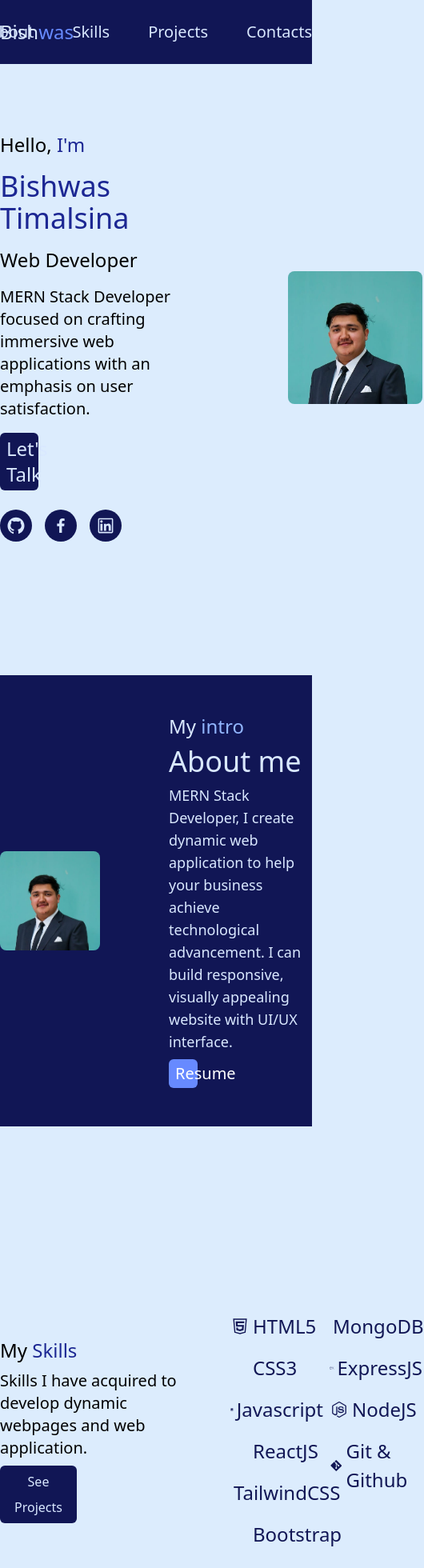
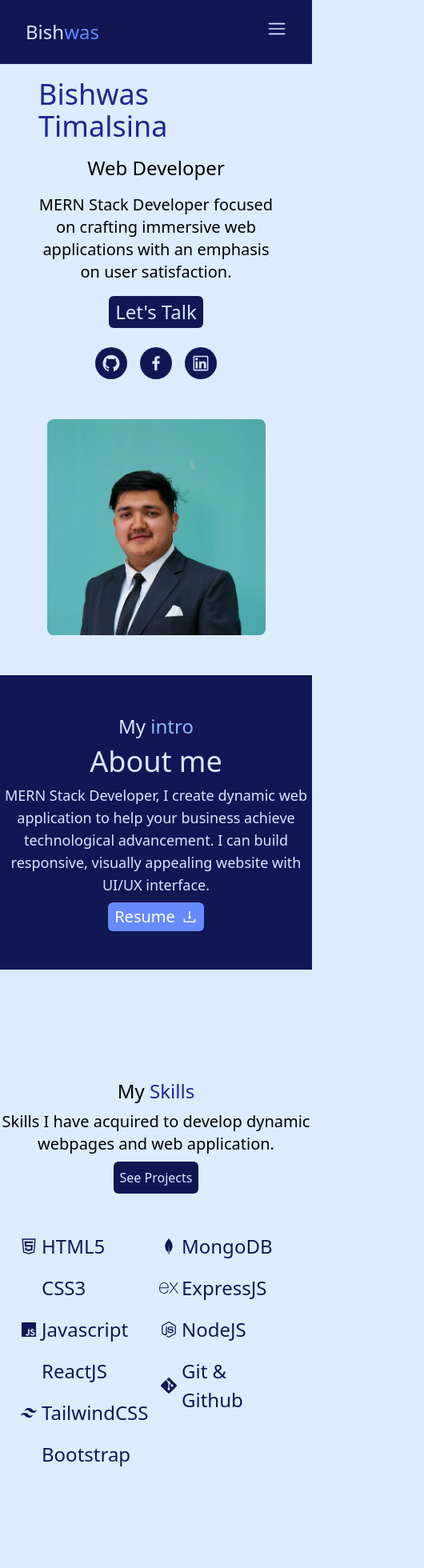
Before and after one commit to Bishwas-Timalsina/portfolio, a React (Create React App) app: page / in a window 390 px wide. Shown: the top 1960 px of the page at 80% size, 530 px wide, since content can reach past the window. Built offline with nearby package versions, Linux system fonts and the light colour scheme; some icons are missing.

Commit message:
responsive

```diff
--- a/src/components/AboutMe.jsx
+++ b/src/components/AboutMe.jsx
@@ -16,17 +16,17 @@ const AboutMe = () => {
         <>
             <div className='flex flex-col justify-center items-center bg-nav' id='about'>
                 <div className='max-w-7xl mx-auto grid grid-cols-12 justify-between items-center gap-8 py-12'>
-                    <div className='col-span-6'>
+                    <div className='md:col-span-6 col-span-12 md:flex justify-center md:justify-start hidden'>
                         <img src={image} alt="" className='w-[70%] rounded-lg' />
                     </div>
-                    <div className='col-span-6 flex flex-col leading-8 gap-y-2'>
+                    <div className='md:col-span-6 col-span-12 flex flex-col jjustify-center items-center leading-8 gap-y-2'>
                         <p className='text-2xl font-[500] text-textPrimary'>My
                             <span className='text-ctaHover'> intro</span>
                         </p>
                         <p className='text-textPrimary text-4xl'>About me</p>
-                        <p className='text-lg text-textPrimary'>MERN Stack Developer, I create dynamic web application to help your business achieve technological advancement.
+                        <p className='text-lg text-textPrimary text-center'>MERN Stack Developer, I create dynamic web application to help your business achieve technological advancement.
                             I can build responsive, visually appealing website with UI/UX interface.</p>
-                        <button className='bg-ctaSecondary text-white text-xl px-2 py-1 rounded-md hover:bg-ctaHover w-[20%] flex items-center gap-2'
+                        <button className='bg-ctaSecondary text-white text-xl px-2 py-1 rounded-md hover:bg-ctaHover flex items-center gap-2'
                             onClick={handleDownload}>
                             Resume <AiOutlineDownload />
                         </button>
--- a/src/components/HeroSection.jsx
+++ b/src/components/HeroSection.jsx
@@ -9,17 +9,17 @@ const HeroSection = () => {
     return (
         <>
             <div className='h-[100vh] flex flex-col justify-center items-center' id='home'>
-                <div className='max-w-7xl mx-auto grid grid-cols-12 justify-between items-center gap-12 py-12'>
-                    <div className='col-span-6 flex flex-col leading-8 gap-y-4'>
+                <div className='max-w-7xl mx-auto grid md:grid-cols-12 grid-cols-4 justify-between items-center gap-12 py-12'>
+                    <div className='md:col-span-6 col-span-4 flex flex-col justify-center md:items-start items-center leading-8 gap-y-4 md:px-0 px-12'>
                         <p className='text-2xl font-[500]'>Hello,
                             <span className='text-textSec'> I'm</span>
                         </p>
                         <p className='text-textSec text-4xl'>Bishwas Timalsina</p>
                         <p className='text-2xl'>Web Developer</p>
-                        <p className='text-xl'>MERN Stack Developer focused on crafting immersive web applications with an emphasis on user satisfaction.</p>
+                        <p className='text-xl text-center md:text-left'>MERN Stack Developer focused on crafting immersive web applications with an emphasis on user satisfaction.</p>
 
                         <Link to="contacts" smooth={true} duration={500}>
-                            <button className='bg-ctaPrimary text-textPrimary text-2xl px-2 py-1 rounded-md hover:bg-ctaSecondary w-[20%]'>Let's Talk</button>
+                            <button className='bg-ctaPrimary text-textPrimary text-2xl px-2 py-1 rounded-md hover:bg-ctaSecondary '>Let's Talk</button>
                         </Link>
 
 
@@ -39,7 +39,7 @@ const HeroSection = () => {
                         </div>
                     </div>
 
-                    <div className='col-span-6 flex justify-end'>
+                    <div className='md:col-span-6 col-span-4 flex md:justify-end justify-center'>
                         <img src={image} alt="" className='w-[70%] rounded-lg' />
                     </div>
                 </div>
--- a/src/components/Navbar.jsx
+++ b/src/components/Navbar.jsx
@@ -1,42 +1,98 @@
-import React from 'react'
-import { Link } from 'react-scroll'
+import React, { useEffect, useState } from 'react';
+import { Link } from 'react-scroll';
+import { RxHamburgerMenu } from 'react-icons/rx';
+import { AiOutlineClose } from 'react-icons/ai';
 
 const Navbar = () => {
+    const [isClicked, setIsClicked] = useState(true);
+    const [navShow, setNavShow] = useState(false);
+    const [resNav, setResNav] = useState(false);
+
+    const handleClick = () => {
+        setIsClicked(!isClicked);
+        if (isClicked) {
+            setNavShow(true);
+        } else {
+            setNavShow(false);
+        }
+    };
+
+    useEffect(() => {
+        const updateWindowDimensions = () => {
+            if (window.innerWidth < 420) {
+                setResNav(true);
+            } else {
+                setResNav(false);
+            }
+        };
+
+        window.addEventListener('resize', updateWindowDimensions);
+
+        // Initial window size calculation
+        updateWindowDimensions();
+
+        // Clean up the event listener when the component unmounts
+        return () => {
+            window.removeEventListener('resize', updateWindowDimensions);
+        };
+    }, []);
+
     return (
         <>
-            <div className='bg-nav fixed w-full z-100 navbar'>
-                <div className='max-w-7xl mx-auto py-6 grid grid-cols-12 justify-items-between items-center'>
-                    <div className='col-span-2 text-textPrimary'>
-                        <p className='text-2xl font-[500]'>
-                            <span className=''>Bish</span>
-                            <span className='text-ctaSecondary'>was</span>
+            <div className="bg-nav fixed w-full z-100 navbar">
+                <div className="max-w-7xl mx-auto py-6 grid md:grid-cols-12 grid-cols-4 justify-items-between md:items-center">
+                    <div className="col-span-2 text-textPrimary md:ml-0 ml-8">
+                        <p className="text-2xl font-[500]">
+                            <span className="">Bish</span>
+                            <span className="text-ctaSecondary">was</span>
                         </p>
                     </div>
 
-                    <ul className='col-span-10 flex justify-end gap-x-12 items-center text-xl cursor-pointer text-textPrimary'>
+                    {isClicked ? (
+                        <RxHamburgerMenu
+                            className="text-textPrimary absolute right-8 text-2xl  col-span-2 md:hidden"
+                            onClick={handleClick}
+                        />
+                    ) : (
+                        <AiOutlineClose
+                            className="text-textPrimary text-2xl absolute right-8 col-span-2 md:hidden"
+                            onClick={handleClick}
+                        />
+                    )}
+
+                    {(navShow && !resNav) && (
+                        <ul className="md:col-span-10 col-span-4 flex md:justify-end flex-col md:flex-row md:ml-0 ml-8 gap-x-12 md:items-center items-start md:gap-y-0 gap-y-4 text-xl cursor-pointer text-textPrimary md:mt-0 mt-4">
                             <Link to="home" smooth={true} duration={500}>
-                            <li className='hover:text-ctaHover transition duration-300 text-ctaHover'>Home</li>
+                                <li className="hover:text-ctaHover transition duration-300 text-ctaHover">
+                                    Home
+                                </li>
                             </Link>
                             <Link to="about" smooth={true} duration={500}>
-                            <li className='hover:text-ctaHover transition duration-300'>About</li>
+                                <li className="hover:text-ctaHover transition duration-300">
+                                    About
+                                </li>
                             </Link>
                             <Link to="skills" smooth={true} duration={500}>
-                            <li className='hover:text-ctaHover transition duration-300'>Skills</li>
+                                <li className="hover:text-ctaHover transition duration-300">
+                                    Skills
+                                </li>
                             </Link>
                             <Link to="projects" smooth={true} duration={500}>
-                            <li className='hover:text-ctaHover transition duration-300'>Projects</li>
+                                <li className="hover:text-ctaHover transition duration-300">
+                                    Projects
+                                </li>
                             </Link>
                             <Link to="contacts" smooth={true} duration={500}>
-                            <li className='hover:text-ctaHover transition duration-300'>Contacts</li>
+                                <li className="hover:text-ctaHover transition duration-300">
+                                    Contacts
+                                </li>
                             </Link>
-
-
-
                         </ul>
+                    )}
                 </div>
             </div>
         </>
-    )
-}
+    );
+};
 
-export default Navbar
+export default Navbar;
--- a/src/components/Projects.jsx
+++ b/src/components/Projects.jsx
@@ -20,7 +20,7 @@ const Projects = () => {
                     </p>
                     <img src={require('../files/crud.png').default} alt="" />
 
-                    <div className='grid grid-cols-12 justify-between items-center gap-x-12 gap-y-12 mt-8 z-10'>
+                    <div className='grid md:grid-cols-12 grid-cols-4 justify-between items-center gap-x-12 gap-y-12 mt-8 z-10 md:px-0 px-12'>
 
                         <div className='col-span-4 rounded-lg '>
                             <img src={image1} alt='' className='h-[200px] brightness-75 z-1' />
--- a/src/components/Skills.jsx
+++ b/src/components/Skills.jsx
@@ -13,22 +13,22 @@ const Skills = () => {
 
         <>
             <div className='h-[90vh] flex flex-col justify-center items-center' id='skills'>
-                <div className='max-w-7xl mx-auto grid grid-cols-12 justify-between items-center gap-12 py-12'>
-                    <div className='col-span-6 flex flex-col leading-8 gap-y-2'>
+                <div className='max-w-7xl mx-auto grid md:grid-cols-12 grid-cols-4 justify-between items-center gap-12 py-12'>
+                    <div className='md:col-span-6 col-span-4 flex flex-col justify-center items-center leading-8 gap-y-2'>
                         <p className='text-2xl font-[500]'>My
                             <span className='text-textSec'> Skills</span>
                         </p>
-                        <p className='text-xl'>
+                        <p className='text-xl text-center'>
                             Skills I have acquired to develop dynamic webpages and web application.
                         </p>
                         <Link to="projects" smooth={true} duration={500}>
-                            <button className='bg-ctaPrimary text-textPrimary px-2 py-1 rounded-md hover:bg-ctaSecondary w-[40%]'>See Projects</button>
+                            <button className='bg-ctaPrimary text-textPrimary px-2 py-1 rounded-md hover:bg-ctaSecondary'>See Projects</button>
                         </Link>
 
                     </div>
 
-                    <div className='col-span-6'>
-                        <div className='grid grid-cols-12 justify-between gap-x-2'>
+                    <div className='md:col-span-6 col-span-4 '>
+                        <div className='grid grid-cols-12 justify-between gap-x-2 md:mx-0 mx-6'>
                             <div className='col-span-6 flex flex-col gap-4'>
                                 <div className='text-[24px] text-ctaPrimary col-span-2 flex items-center gap-1'><AiOutlineHtml5 />HTML5</div>
                                 <div className='text-[24px] text-ctaPrimary col-span-2 flex items-center gap-1'><FaCss3Alt />CSS3</div>
```
Also changed, not shown: src/components/Contact.jsx (+7 -5 lines), src/components/Footer.jsx (+4 -4 lines), src/App.js (line endings or trailing spaces). Lines whose indentation alone changed are shown as unchanged.
